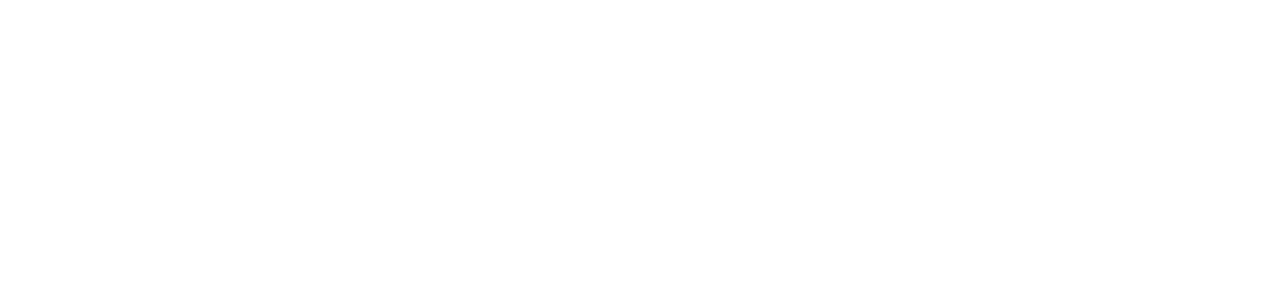
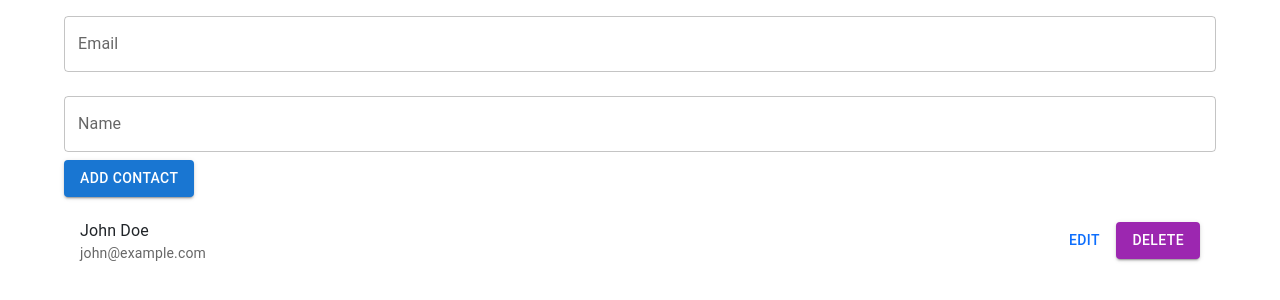
Before and after one commit to Valkor95/REACT_HW, a React (Vite) app: page / in a window 1280 px wide. Shown: the top 300 px of the page. Built offline with nearby package versions, Linux system fonts and the light colour scheme.

Commit message:
HW96_v22

```diff
--- a/src/componets/ContactForm.jsx
+++ b/src/componets/ContactForm.jsx
@@ -1,6 +1,6 @@
 import React, {useEffect, useState} from 'react';
 import {useDispatch, useSelector} from "react-redux";
-import {addContact, updateContact} from "../store/slices/contact.js";
+import {addContact, updateContact} from "../store/slices/contacts.js";
 import {useNavigate, useParams} from "react-router-dom";
 import {TextField, Button} from "@mui/material";
 
@@ -38,7 +38,7 @@ const ContactForm = () => {
     }
 
     return (
-       <form>
+       <form onSubmit={handleSubmit}>
            <TextField
                 label='Email'
                 name='email'
--- a/src/componets/ContactList.jsx
+++ b/src/componets/ContactList.jsx
@@ -1,9 +1,10 @@
 import React from "react";
 import {useSelector, useDispatch} from "react-redux";
-import {deleteContact} from "../store/slices/contact.js";
+import {deleteContact} from "../store/slices/contacts.js";
 import {Link} from "react-router-dom";
-import {Button, List, ListItem, ListItemText} from "@mui/material";
+import {Button, List, ListItem, ListItemText, Typography} from "@mui/material";
 import cn from 'classnames';
+import ContactForm from "./ContactForm.jsx";
 
 
 const ContactList = () => {
@@ -11,6 +12,13 @@ const ContactList = () => {
     const dispatch = useDispatch();
 
     return (
+        <div>
+            <ContactForm />
+            {contacts.length === 0 ? (
+                <Typography variant="h6" gutterBottom>
+                    Контактов нет. Добавьте новый контакт.
+                </Typography>
+        ):(
         <List>
             {contacts.map((contact) => (
                 <ListItem key={contact.id} className={cn('contact-item')}>
@@ -28,6 +36,8 @@ const ContactList = () => {
                 </ListItem>
             ))}
         </List>
+        )}
+      </div>
     );
 };
 
--- a/src/store/index.js
+++ b/src/store/index.js
@@ -1,5 +1,5 @@
 import {configureStore} from "@reduxjs/toolkit";
-import contactReducer from './slices/contact'
+import contactReducer from './slices/contacts.js'
 
 const store = configureStore({
     reducer: {
--- a/src/store/slices/contact.js
+++ b/src/store/slices/contacts.js
@@ -3,7 +3,9 @@ import {createSlice} from "@reduxjs/toolkit";
 const contactsSlice = createSlice({
     name: 'contacts',
     initialState: {
-        contacts: []
+        contacts: [{
+            id: 1, name: 'John Doe', email: 'john@example.com'
+        }]
     },
     reducers: {
         addContact: (state, action) => {
```
